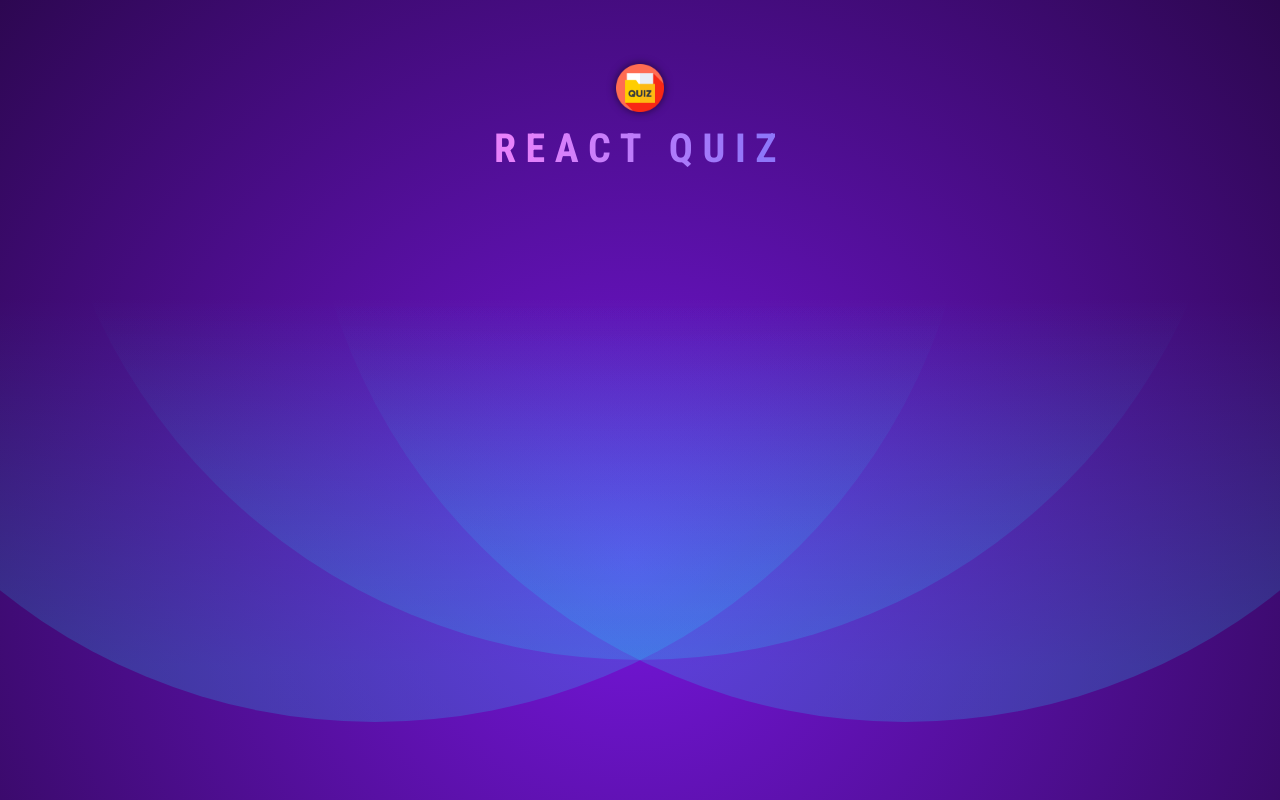
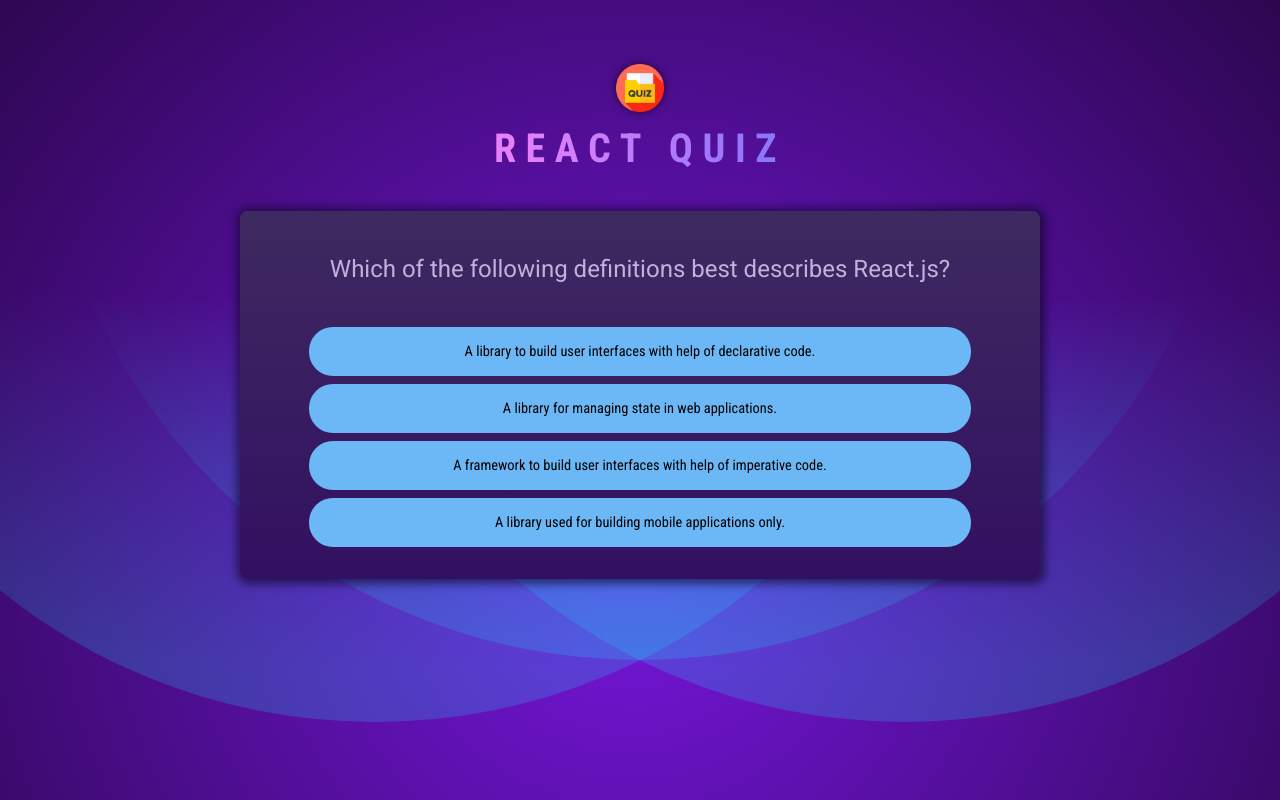
Before and after one commit to Mesud-Ahmed/Quiz-app, a React (Vite) app: page / in a window 1280 px wide. Built offline with nearby package versions, Linux system fonts and the light colour scheme.

Commit message:
feat: output the questions and register the answers

```diff
--- a/src/App.jsx
+++ b/src/App.jsx
@@ -1,10 +1,14 @@
-
+import Quiz from "./components/Quiz"
 import Header from "./components/Header"
 function App() {
 
   return (
     <>
       <Header/>
+      <main>
+        <Quiz/>
+      </main>
+
     </>
   )
 }
--- a/src/components/Header.jsx
+++ b/src/components/Header.jsx
@@ -1,4 +1,5 @@
 import logoImg from '../assets/quiz-logo.png'
+
 export default function Header(){
     return(
         <header>
--- a/src/components/Quiz.jsx
+++ b/src/components/Quiz.jsx
@@ -1,4 +1,31 @@
-import { useState } from "react"
-export default function Quiz(){
-    return <p>currently active question</p>
+
+import { useState } from 'react'
+import QUESTIONS from '../questions'
+
+export default function Quiz() {
+    const [userAnswers, setUserAnswers] = useState([])
+
+    const activeQuestionIndex = userAnswers.length
+    const handleSelectAnswer = (selectedAnswer) => {
+        setUserAnswers((prevAnswers) => {
+            return [...prevAnswers, selectedAnswer]
+        })
+    }
+    return (
+        <div id="quiz">
+            <div id="question">
+                <h2>{QUESTIONS[activeQuestionIndex].text}</h2>
+                <ul id="answers">
+                    {QUESTIONS[activeQuestionIndex].answers.map((answer) => (
+                        <li key={answer} className='answer'>
+                            <button onClick={() => handleSelectAnswer(answer)}>{answer}</button>
+                        </li>
+                    ))}
+                </ul>
+            </div>
+
+        </div>
+
+
+    )
 }
--- a/src/index.css
+++ b/src/index.css
@@ -49,3 +49,61 @@ header h1 {
   -webkit-background-clip: text;
   -webkit-text-fill-color: transparent;
 }
+
+#quiz {
+  max-width: 50rem;
+  margin: auto;
+  padding: 2rem;
+  background: linear-gradient(180deg, #3e2a60 0%, #321061 100%);
+  border-radius: 8px;
+  /* box-shadow: 1px 1px 4px 1px rgba(0, 0, 0, 0.6); */
+  box-shadow: 1px 1px 8px 4px rgba(12, 5, 32, 0.6);
+  text-align: center;
+}
+#answers {
+  list-style: none;
+  margin: 0;
+  padding: 0;
+  display: flex;
+  flex-direction: column;
+  align-items: center;
+  gap: 0.5rem;
+}
+#question h2 {
+  font-family: 'Roboto', sans-serif;
+  font-size: 1.5rem;
+  font-weight: normal;
+  margin: 0.5rem 0 2.5rem 0;
+  color: #c1b2dd;
+}
+.answer {
+  width: 90%;
+  margin: 0 auto;
+}
+.answer button {
+  display: inline-block;
+  width: 100%;
+  font-family: 'Roboto Condensed', sans-serif;
+  font-size: 0.9rem;
+  padding: 1rem 2rem;
+  border: none;
+  border-radius: 24px;
+  /* background: linear-gradient(180deg, #81f1fb 0%, #73d2f8 100%); */
+  background: #6cb7f5;
+  cursor: pointer;
+  transition: all 0.2s ease-in-out;
+}
+.answer button:hover,
+.answer button:focus {
+  /* background: linear-gradient(180deg, #bf48f6 0%, #9b50f2 100%); */
+  background: #9d5af5;
+  color: white;
+  /* box-shadow: 0 0 4px 2px rgba(255, 200, 60, 0.8); */
+}
+
+
+.answer button.selected {
+  /* background: linear-gradient(180deg, #fbda81 0%, #f8b173 100%); */
+  background: #f5a76c;
+  color: #2c203d;
+}
```
